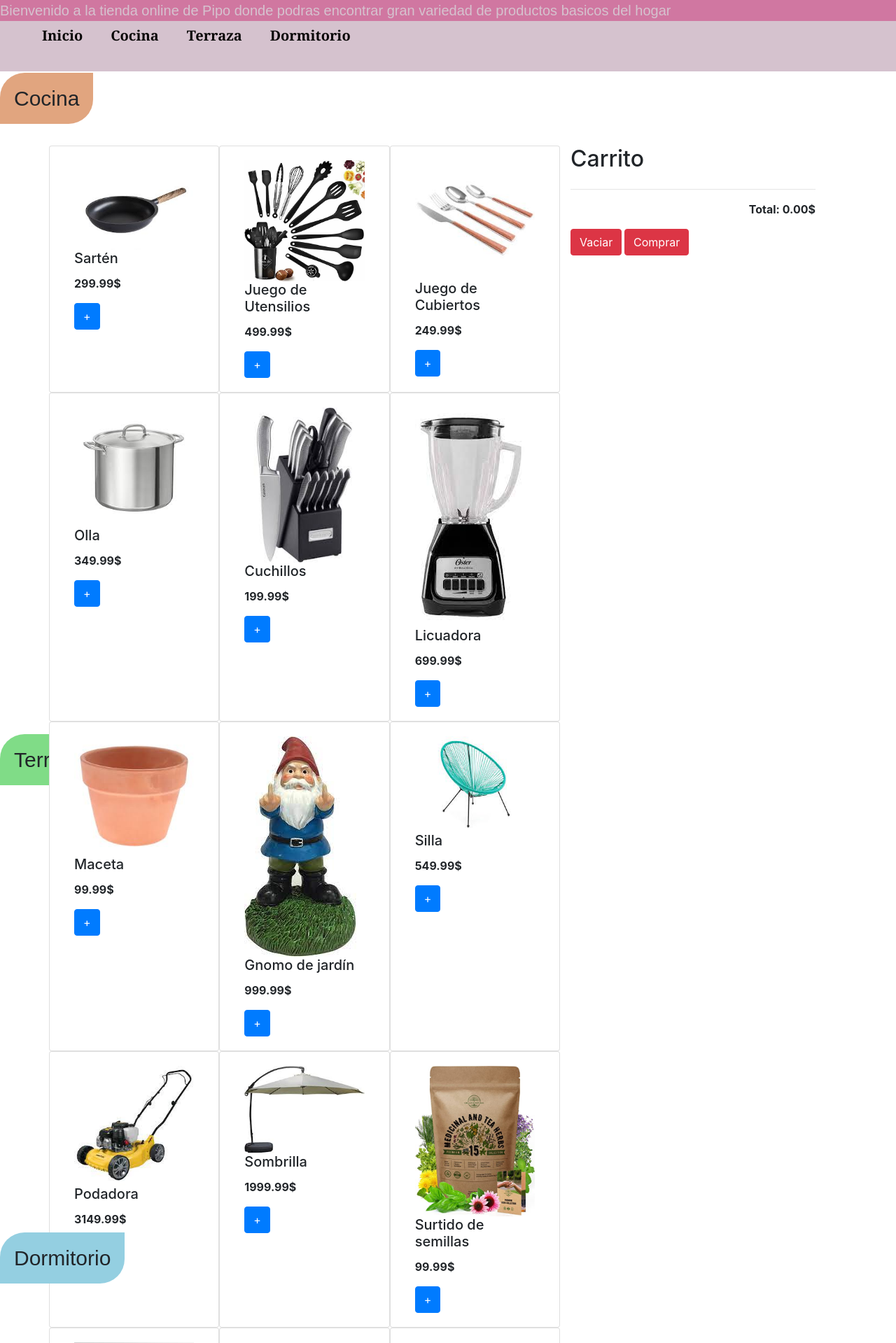
After one commit to Eillou/Ordinario, a PHP site: page /compras.php in a window 1280 px wide. The commit adds this page. Shown: the top 1919 px of the page at 70% size. Run offline with PHP 8.4, Linux system fonts and the light colour scheme.

Commit message:
Add files via upload
pasando a php

```diff
--- /dev/null
+++ b/compras.php
@@ -0,0 +1,297 @@
+<!DOCTYPE html>
+<html>
+<head>
+    <title> Pipo</title> <b>
+        <link rel="stylesheet" href="est.css"/>
+</head>
+<body>
+    <header>
+        <nav>
+            <ul></ul>
+            <ul>
+            <li ><a href="inicio.php">Inicio</a></li>
+            <li ><a href="#Cocina">Cocina</a></li>
+            <li ><a href="#Terraza">Terraza</a></li>
+            <li ><a href="#Dormitorio">Dormitorio</a></l>
+            </ul>
+        </nav>
+
+    </header>
+    <p class="bien">
+        Bienvenido a la tienda online de Pipo donde podras encontrar gran variedad de productos basicos del hogar
+    </p>
+
+<meta name="viewport" content="width=device-width, user-scalable=no, initial-scale=1.0, maximum-scale=1.0, minimum-scale=1.0">
+    <link rel="stylesheet" href="https://stackpath.bootstrapcdn.com/bootstrap/4.1.0/css/bootstrap.min.css" integrity="sha384-9gVQ4dYFwwWSjIDZnLEWnxCjeSWFphJiwGPXr1jddIhOegiu1FwO5qRGvFXOdJZ4" crossorigin="anonymous">
+    <br>    <br>    <br>
+    <a class="LINK" name="Cocina" id="Cocina">Cocina</a>
+    <script>
+
+        document.addEventListener('DOMContentLoaded', () => {
+          // Variables
+          const baseDeDatos = [
+              {
+                  id: 1,
+                  nombre: 'Sartén',
+                  precio: 299.99,
+                  imagen: 'Imagenes/Cocina/Sarten.jfif'
+              },
+              {
+                  id: 2,
+                  nombre: 'Juego de Utensilios',
+                  precio: 499.99,
+                  imagen: 'Imagenes/Cocina/Utensilios.jpg'
+              },
+              {
+                  id: 3,
+                  nombre: 'Juego de Cubiertos',
+                  precio: 249.99,
+                  imagen: 'Imagenes/Cocina/Cubiertos.jfif'
+              },
+              {
+                  id: 4,
+                  nombre: 'Olla',
+                  precio: 349.99,
+                  imagen: 'Imagenes/Cocina/Olla.jfif'
+              },
+              {
+                  id: 5,
+                  nombre: 'Cuchillos',
+                  precio: 199.99,
+                  imagen: 'Imagenes/Cocina/Cuchillos.jfif'
+              },
+              {
+                  id: 6,
+                  nombre: 'Licuadora',
+                  precio: 699.99,
+                  imagen: 'Imagenes/Cocina/Licuadora.jfif'
+              },
+              {
+              id: 7,
+              nombre: 'Maceta',
+              precio: 99.99,
+              imagen: 'Imagenes/Terraza/Maceta.jfif'
+          },
+          {
+              id: 8,
+              nombre: 'Gnomo de jardín',
+              precio: 999.99,
+              imagen: 'Imagenes/Terraza/Gnomo.jfif'
+          },
+          {
+              id: 9,
+              nombre: 'Silla',
+              precio: 549.99,
+              imagen: 'Imagenes/Terraza/Silla.jfif'
+          },
+          {
+              id: 10,
+              nombre: 'Podadora',
+              precio: 3149.99,
+              imagen: 'Imagenes/Terraza/Podadora.jfif'
+          },
+          {
+              id: 11,
+              nombre: 'Sombrilla',
+              precio: 1999.99,
+              imagen: 'Imagenes/Terraza/Sombrilla.jfif'
+          },
+          {
+              id: 12,
+              nombre: 'Surtido de semillas',
+              precio: 99.99,
+              imagen: 'Imagenes/Terraza/Semillas.jpg'
+          },
+              {
+              id: 13,
+              nombre: 'Mesa',
+              precio: 699.99,
+              imagen: 'Imagenes/Dormitorio/Mesa.jfif'
+          },
+          {
+              id: 14,
+              nombre: 'Tocador',
+              precio: 1299.99,
+              imagen: 'Imagenes/Dormitorio/Tocador.jfif'
+          },
+          {
+              id: 15,
+              nombre: 'Escritorio',
+              precio: 949.99,
+              imagen: 'Imagenes/Dormitorio/Escritorio.jfif'
+          },
+          {
+              id: 16,
+              nombre: 'Cama',
+              precio: 3149.99,
+              imagen: 'Imagenes/Dormitorio/Cama.jfif'
+          },
+          {
+              id: 17,
+              nombre: 'Alfombra',
+              precio: 499.99,
+              imagen: 'Imagenes/Dormitorio/Alfombra.jfif'
+          },
+          {
+              id: 18,
+              nombre: 'Set de cuadros',
+              precio: 5999.99,
+              imagen: 'Imagenes/Dormitorio/Cuadros.jfif'
+          },
+          ];
+
+          let carrito = [];
+          const divisa = '$';
+          const DOMitems = document.querySelector('#items');
+          const DOMcarrito = document.querySelector('#carrito');
+          const DOMtotal = document.querySelector('#total');
+          const DOMbotonVaciar = document.querySelector('#boton-vaciar');
+
+          // Funciones
+
+          function renderizarProductos() {
+              baseDeDatos.forEach((info) => {
+                  // Estructura
+                  const miNodo = document.createElement('div');
+                  miNodo.classList.add('card', 'col-sm-4');
+                  // Body
+                  const miNodoCardBody = document.createElement('div');
+                  miNodoCardBody.classList.add('card-body');
+                  // Titulo
+                  const miNodoTitle = document.createElement('h5');
+                  miNodoTitle.classList.add('card-title');
+                  miNodoTitle.textContent = info.nombre;
+                  // Imagen
+                  const miNodoImagen = document.createElement('img');
+                  miNodoImagen.classList.add('img-fluid');
+                  miNodoImagen.setAttribute('src', info.imagen);
+                  // Precio
+                  const miNodoPrecio = document.createElement('p');
+                  miNodoPrecio.classList.add('card-text');
+                  miNodoPrecio.textContent = `${info.precio}${divisa}`;
+                  // Boton
+                  const miNodoBoton = document.createElement('button');
+                  miNodoBoton.classList.add('btn', 'btn-primary');
+                  miNodoBoton.textContent = '+';
+                  miNodoBoton.setAttribute('marcador', info.id);
+                  miNodoBoton.addEventListener('click', anyadirProductoAlCarrito);
+                  // Insertamos
+                  miNodoCardBody.appendChild(miNodoImagen);
+                  miNodoCardBody.appendChild(miNodoTitle);
+                  miNodoCardBody.appendChild(miNodoPrecio);
+                  miNodoCardBody.appendChild(miNodoBoton);
+                  miNodo.appendChild(miNodoCardBody);
+                  DOMitems.appendChild(miNodo);
+              });
+          }
+
+          function anyadirProductoAlCarrito(evento) {
+              // Anyadimos el Nodo a nuestro carrito
+              carrito.push(evento.target.getAttribute('marcador'))
+              // Actualizamos el carrito
+              renderizarCarrito();
+
+          }
+
+          function renderizarCarrito() {
+              // Vaciamos todo el html
+              DOMcarrito.textContent = '';
+              // Quitamos los duplicados
+              const carritoSinDuplicados = [...new Set(carrito)];
+              // Generamos los Nodos a partir de carrito
+              carritoSinDuplicados.forEach((item) => {
+                  // Obtenemos el item que necesitamos de la variable base de datos
+                  const miItem = baseDeDatos.filter((itemBaseDatos) => {
+                      // ¿Coincide las id? Solo puede existir un caso
+                      return itemBaseDatos.id === parseInt(item);
+                  });
+                  // Cuenta el número de veces que se repite el producto
+                  const numeroUnidadesItem = carrito.reduce((total, itemId) => {
+                      // ¿Coincide las id? Incremento el contador, en caso contrario no mantengo
+                      return itemId === item ? total += 1 : total;
+                  }, 0);
+                  // Creamos el nodo del item del carrito
+                  const miNodo = document.createElement('li');
+                  miNodo.classList.add('list-group-item', 'text-right', 'mx-2');
+                  miNodo.textContent = `${numeroUnidadesItem} x ${miItem[0].nombre} - ${miItem[0].precio}${divisa}`;
+                  // Boton de borrar
+                  const miBoton = document.createElement('button');
+                  miBoton.classList.add('btn', 'btn-danger', 'mx-5');
+                  miBoton.textContent = 'X';
+                  miBoton.style.marginLeft = '1rem';
+                  miBoton.dataset.item = item;
+                  miBoton.addEventListener('click', borrarItemCarrito);
+                  // Mezclamos nodos
+                  miNodo.appendChild(miBoton);
+                  DOMcarrito.appendChild(miNodo);
+              });
+             // Renderizamos el precio total en el HTML
+             DOMtotal.textContent = calcularTotal();
+          }
+
+          function borrarItemCarrito(evento) {
+              // Obtenemos el producto ID que hay en el boton pulsado
+              const id = evento.target.dataset.item;
+              // Borramos todos los productos
+              carrito = carrito.filter((carritoId) => {
+                  return carritoId !== id;
+              });
+              // volvemos a renderizar
+              renderizarCarrito();
+          }
+
+
+          function calcularTotal() {
+              // Recorremos el array del carrito
+              return carrito.reduce((total, item) => {
+                  // De cada elemento obtenemos su precio
+                  const miItem = baseDeDatos.filter((itemBaseDatos) => {
+                      return itemBaseDatos.id === parseInt(item);
+                  });
+                  // Los sumamos al total
+                  return total + miItem[0].precio;
+              }, 0).toFixed(2);
+          }
+
+          /**
+          * Varia el carrito y vuelve a dibujarlo
+          */
+          function vaciarCarrito() {
+              // Limpiamos los productos guardados
+              carrito = [];
+              // Renderizamos los cambios
+              renderizarCarrito();
+          }
+
+          // Eventos
+          DOMbotonVaciar.addEventListener('click', vaciarCarrito);
+
+          // Inicio
+          renderizarProductos();
+          renderizarCarrito();
+        });
+    </script><br>
+    <a class="LINK2" name="Terraza" id="Terraza">Terraza</a>
+</head>
+<body>
+    <div class="container">
+        <div class="row">
+            <!-- Elementos generados a partir del JSON -->
+            <main id="items" class="col-sm-8 row"></main>
+            <!-- Carrito -->
+            <aside class="col-sm-4">
+                <h2>Carrito</h2>
+                <!-- Elementos del carrito -->
+                <ul id="carrito" class="list-group"></ul>
+                <hr>
+                <!-- Precio total -->
+                <p class="text-right">Total: <span id="total"></span>&dollar;</p>
+                <button id="boton-vaciar" class="btn btn-danger">Vaciar</button>
+                <button id="comprar" class="btn btn-danger">Comprar</button>
+            </aside>
+        </div>
+    </div>
+</body>
+    <a class="LINK3" name="Dormitorio" id="Dormitorio">Dormitorio</a>
+</body>
+</html>
--- /dev/null
+++ b/conexion.php
@@ -0,0 +1,4 @@
+<?php
+$conex= mysqli_connect("localhost","root","","ordinario")
+
+?>
--- a/est.css
+++ b/est.css
@@ -77,4 +77,44 @@ float: right;
     font-size: 30px;
     font-weight: 500;
     color: black;
+    background: #e1a57f;
+margin: 0 0 25px;
+overflow: hidden;
+padding: 20px;
+border-radius: 35px 0px 35px 0px;
+-moz-border-radius: 35px 0px 35px 0px;
+-webkit-border-radius: 35px 0px 35px 0px;
   }
+  a.LINK2 {
+
+    font-family: sans-serif;
+    font-size: 30px;
+    font-weight: 500;
+    color: black;
+    position: relative;
+    top: 900px;
+    background: #80dc87;
+margin: 0 0 25px;
+overflow: hidden;
+padding: 20px;
+border-radius: 35px 0px 35px 0px;
+-moz-border-radius: 35px 0px 35px 0px;
+-webkit-border-radius: 35px 0px 35px 0px;
+  }
+  a.LINK3 {
+
+    font-family: sans-serif;
+    font-size: 30px;
+    font-weight: 500;
+    color: black;
+    position: relative;
+    top: -800px;
+background: #94cfe1;
+margin: 0 0 25px;
+overflow: hidden;
+padding: 20px;
+border-radius: 35px 0px 35px 0px;
+-moz-border-radius: 35px 0px 35px 0px;
+-webkit-border-radius: 35px 0px 35px 0px;
+
+  }
```
Also changed, not shown: carrito.php (added, +29 -0 lines), iniciar.php (added, +42 -0 lines), inicio.php (added, +46 -0 lines), regi.sql (added, +73 -0 lines), registro.php (added, +107 -0 lines), val.php (added, +33 -0 lines).
